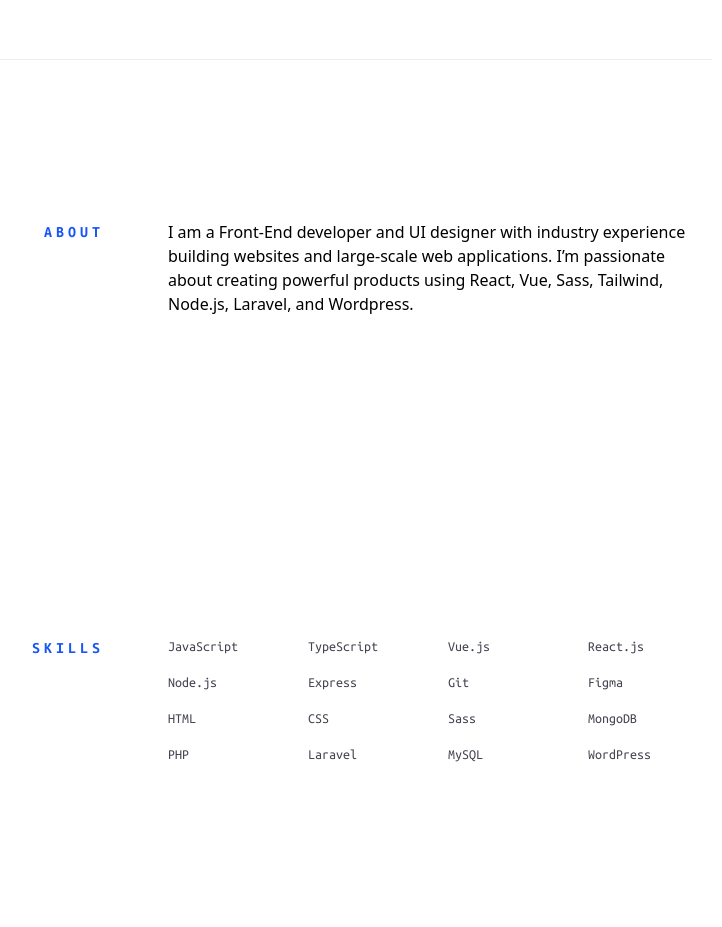
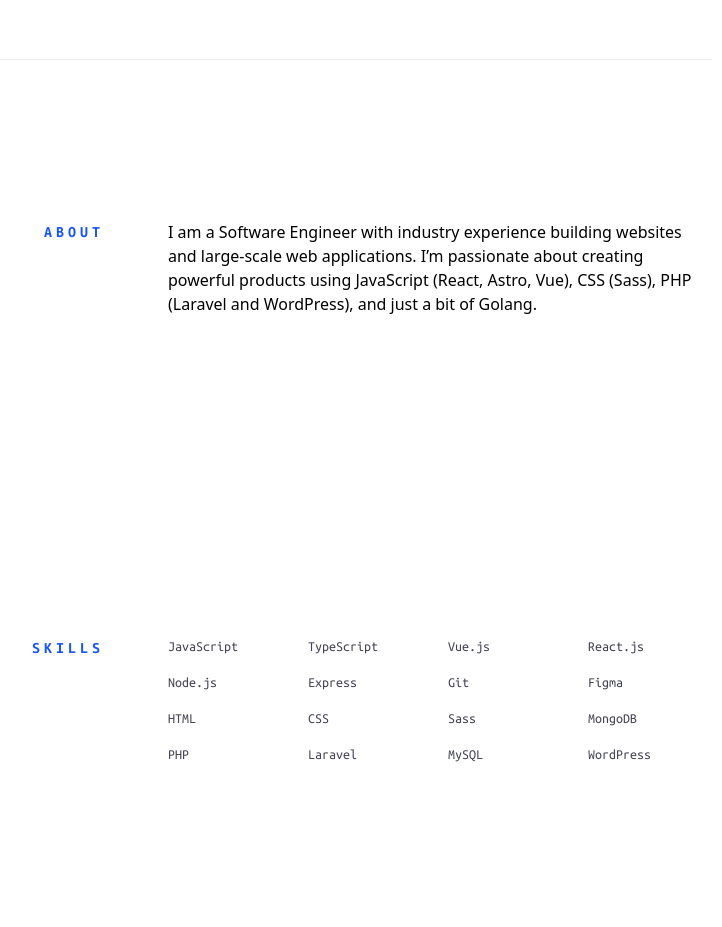
Before and after one commit to p3yman/peyman.me-astro, an Astro site: page / in a window 1280 px wide. Shown: the part 749-1676 px from the top of the page, without its empty margins (288-1010 px from the left). Built offline with nearby package versions, Linux system fonts and the light colour scheme; Astro itself is replaced by a stand-in of ours; no server answers.

Commit message:
Re-write about

```diff
--- a/src/pages/index.astro
+++ b/src/pages/index.astro
@@ -28,10 +28,10 @@ import { works } from "../configs/works";
 
   <Section title="About">
     <p>
-      I am a Front-End developer and UI designer with industry experience
-      building websites and large-scale web applications. I’m passionate about
-      creating powerful products using React, Vue, Sass, Tailwind, Node.js,
-      Laravel, and Wordpress.
+      I am a Software Engineer with industry experience building websites and
+      large-scale web applications. I’m passionate about creating powerful
+      products using JavaScript (React, Astro, Vue), CSS (Sass), PHP (Laravel
+      and WordPress), and just a bit of Golang.
     </p>
   </Section>
 
```
